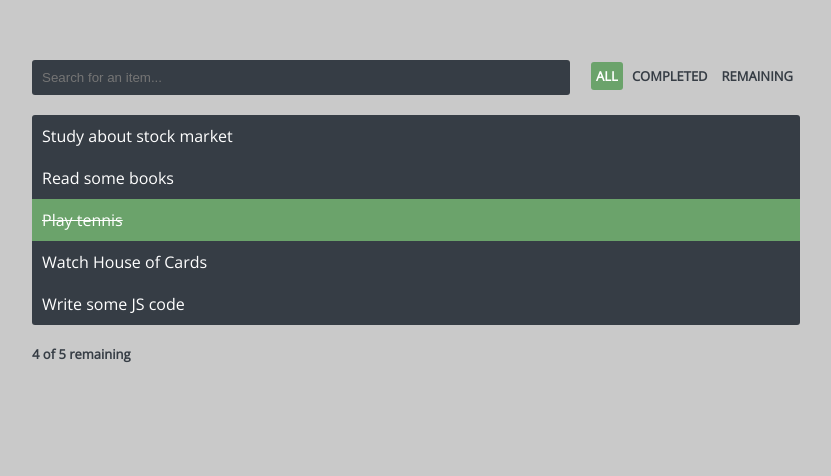
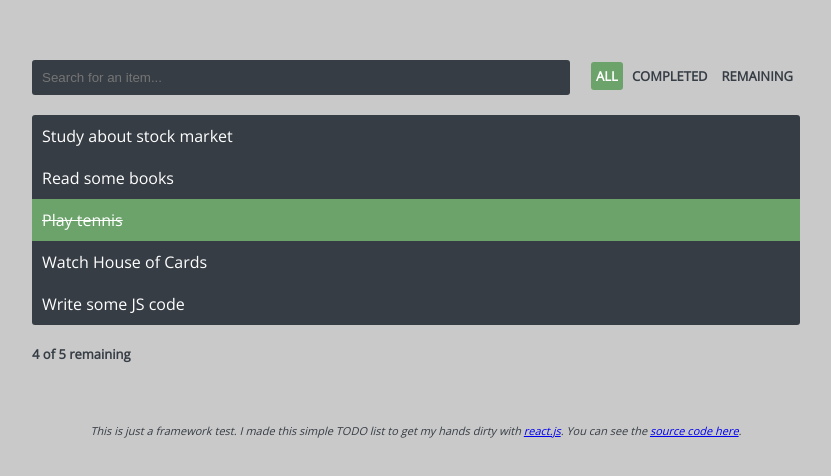
Before and after one commit to viniciusmichelutti/TODO-React, a plain HTML site: page index.html in a window 1280 px wide. Shown: the whole page, without its empty margins (224-1055 px from the left). Drawn offline with nearby package versions, Linux system fonts and the light colour scheme.

Commit message:
Some documentation

```diff
--- a/css/style.css
+++ b/css/style.css
@@ -5,6 +5,8 @@ body { background-color:#c9c9c9; color:#fff; font-family: 'Open Sans', Tahoma, V
 
 form { padding:10px 0; margin:10px 0; border-radius:3px; }
 form input { padding:10px; border-radius:3px; border:none; width:70%; color:#fff; background-color:#363D45; }
+
+p { text-align:center; font-size:11px; font-style:italic; color:#363D45; }
 
 #list { background-color:#363D45; border-radius:3px; }
 #footer { font-weight:bold; margin-top:10px; padding:10px 0; font-size:13px; color:#363D45; }
--- a/index.html
+++ b/index.html
@@ -11,5 +11,6 @@
     </head>
     <body>
         <div id="content"></div>
+        <p>This is just a framework test. I made this simple TODO list to get my hands dirty with <a href="http://facebook.github.io/react/index.html">react.js</a>. You can see the <a href="https://github.com/viniciusmichelutti/TODO-React">source code here</a>.</p>
     </body>
 </html>
```
